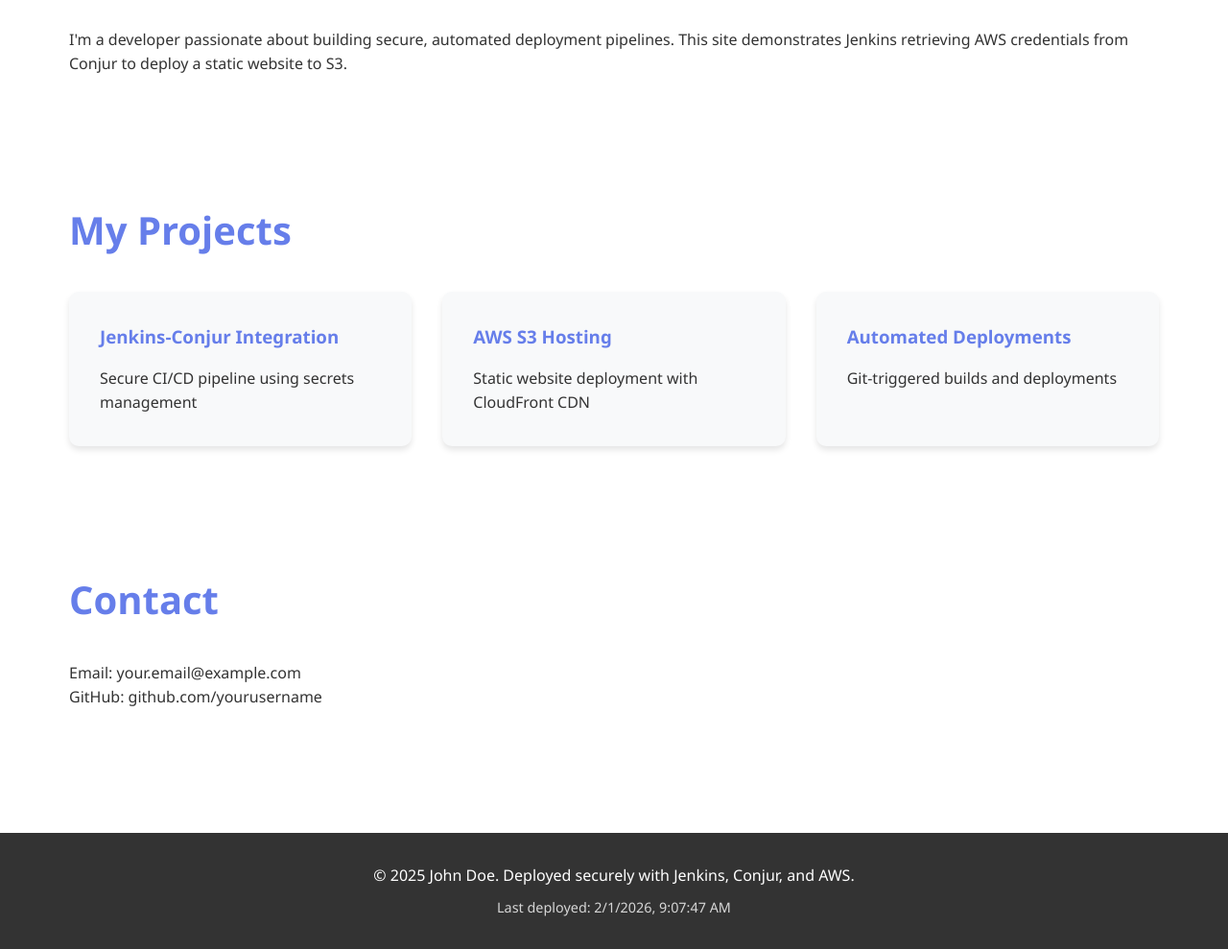
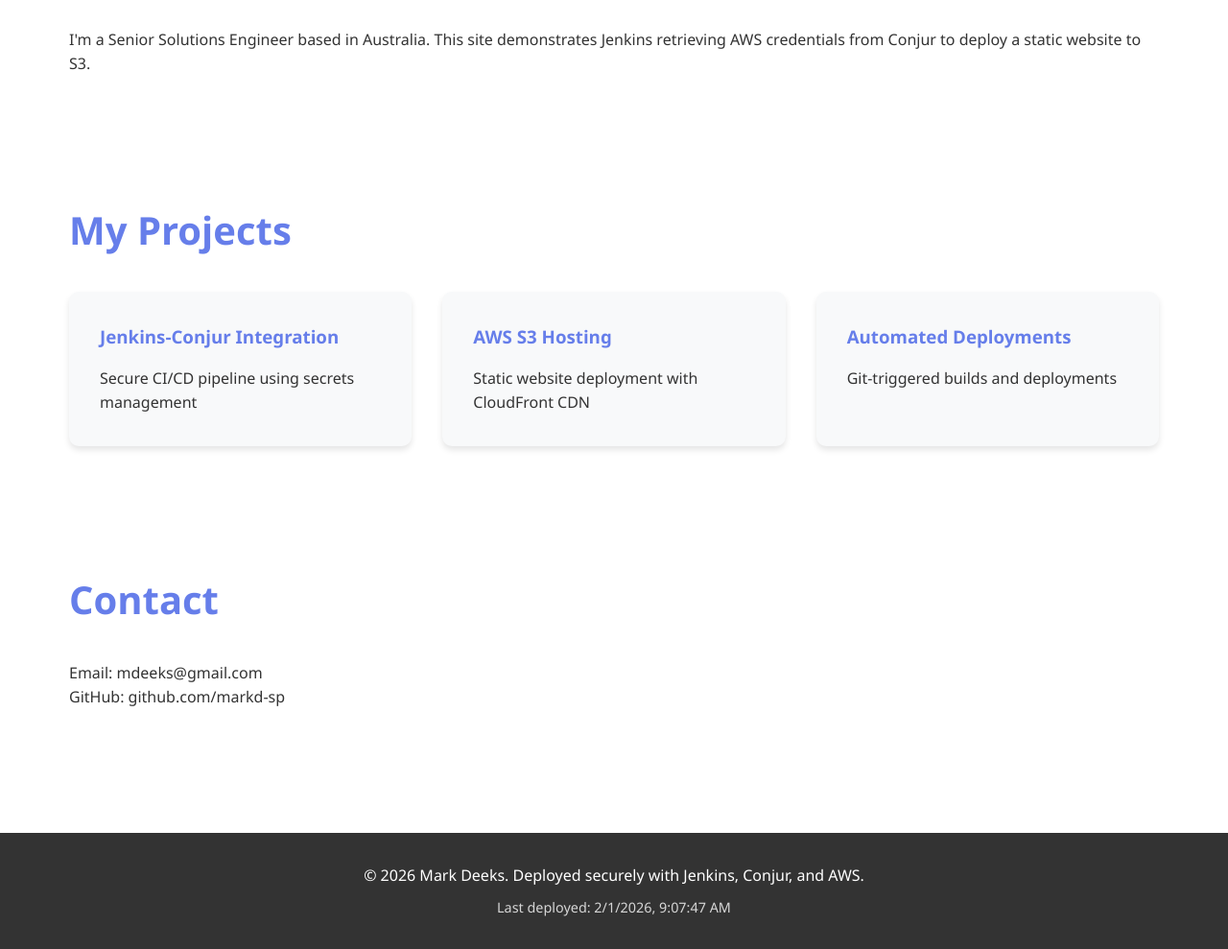
Before and after one commit to markd-sp/portfolio, a plain HTML site: page index.html in a window 1280 px wide. Shown: the part 707-1696 px from the top of the page at 96% size. Drawn offline with Linux system fonts and the light colour scheme.

Commit message:
Update index.html file

```diff
--- a/index.html
+++ b/index.html
@@ -9,7 +9,7 @@
 <body>
     <header>
         <nav>
-            <h1>John Doe</h1>
+            <h1>Mark Deeks</h1>
             <ul>
                 <li><a href="#about">About</a></li>
                 <li><a href="#projects">Projects</a></li>
@@ -30,7 +30,7 @@
 
     <section id="about">
         <h2>About Me</h2>
-        <p>I'm a developer passionate about building secure, automated deployment pipelines.
+        <p>I'm a Senior Solutions Engineer based in Australia.
            This site demonstrates Jenkins retrieving AWS credentials from Conjur to deploy
            a static website to S3.</p>
     </section>
@@ -55,12 +55,12 @@
 
     <section id="contact">
         <h2>Contact</h2>
-        <p>Email: your.email@example.com</p>
-        <p>GitHub: github.com/yourusername</p>
+        <p>Email: mdeeks@gmail.com</p>
+        <p>GitHub: github.com/markd-sp</p>
     </section>
 
     <footer>
-        <p>&copy; 2025 John Doe. Deployed securely with Jenkins, Conjur, and AWS.</p>
+        <p>&copy; 2026 Mark Deeks. Deployed securely with Jenkins, Conjur, and AWS.</p>
         <p id="deployment-time"></p>
     </footer>
 
```
Also changed, not shown: 4 other files.
